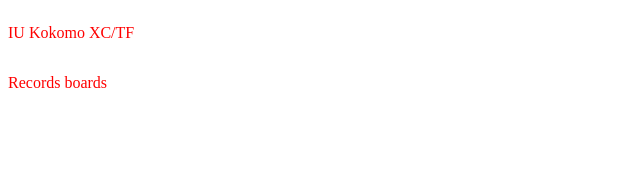
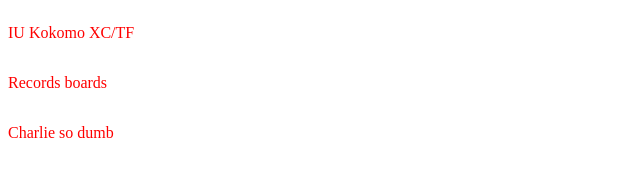
Before and after one commit to BryceJennings/BryceJennings.github.io, a plain HTML site: page index.html in a window 1280 px wide. Shown: the whole page, without its empty margins (0-640 px from the left). Drawn offline with Linux system fonts and the light colour scheme.

Commit message:
Update index.html

```diff
--- a/index.html
+++ b/index.html
@@ -8,6 +8,7 @@
 <div class="header-container">
 	<p class="records-title">IU Kokomo XC/TF</p>
 	<p class="records-title">Records boards</p>
+	<p class="records-title">Charlie so dumb</p>
 </div>
 
 </body>
```
